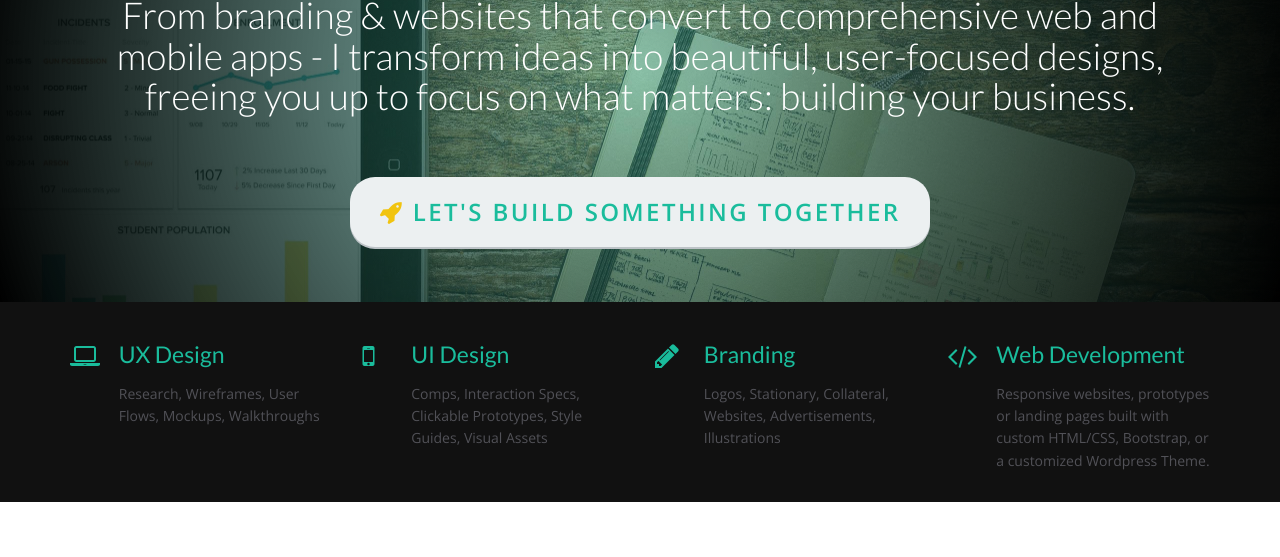
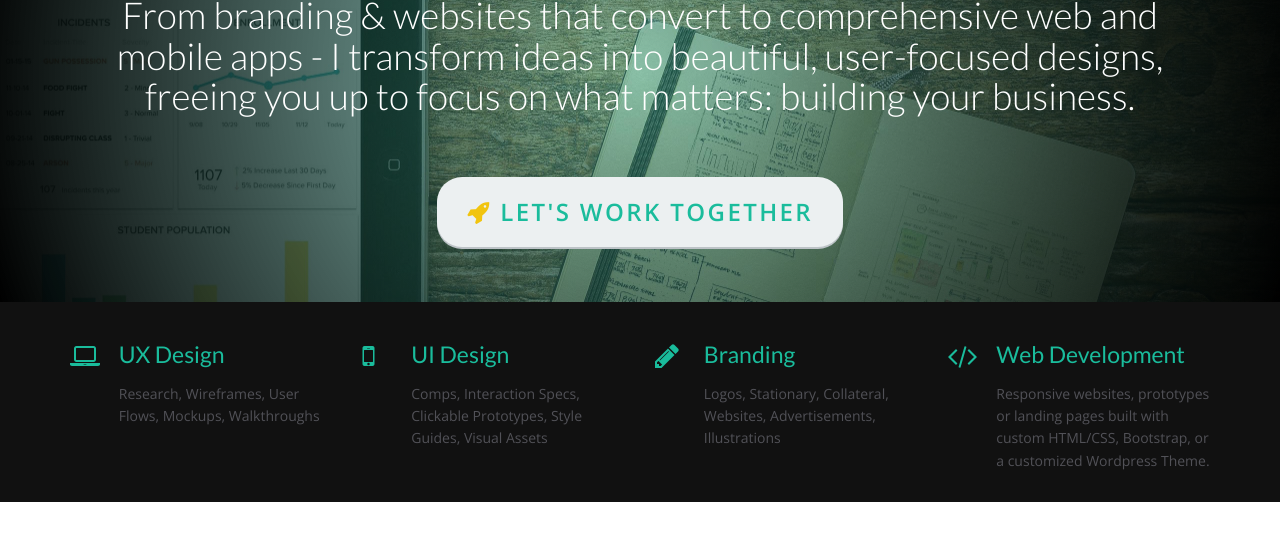
Before and after one commit to kbagoy/kbagoy, a plain HTML site: page index.html in a window 1280 px wide. Shown: the part 231-788 px from the top of the page. Drawn offline with nearby package versions, Linux system fonts and the light colour scheme; some packages are replaced by stand-ins of ours.

Commit message:
change button text

```diff
--- a/index.html
+++ b/index.html
@@ -91,7 +91,7 @@
                 <div>
                     <h2>From branding &amp; websites that convert to comprehensive web and mobile apps - I transform ideas into beautiful, user-focused designs, freeing you up to focus on what matters: building your business.</h2>
                 </div>
-                <a href="#contact" class="turquoise btn btn-default btn-outline btn-outline-xl" onclick="_gs('event', 'Clicked Hero button')"><span class="fa sunflower fa-rocket"></span> Let's Build Something Together</a>
+                <a href="#contact" class="turquoise btn btn-default btn-outline btn-outline-xl" onclick="_gs('event', 'Clicked Hero button')"><span class="fa sunflower fa-rocket"></span> Let's Work Together</a>
             </div>
             <!-- /.container -->
         </section>
```
